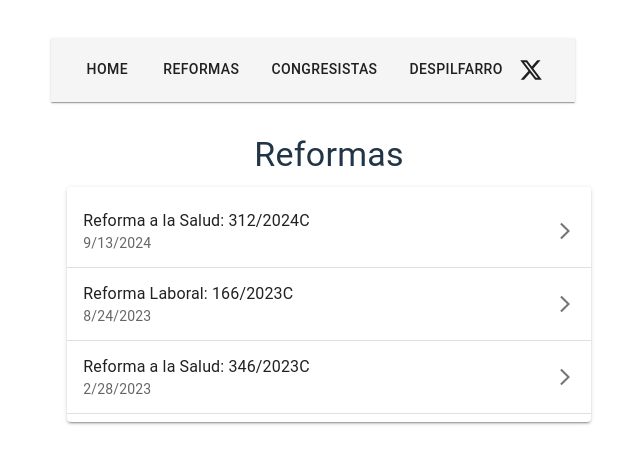
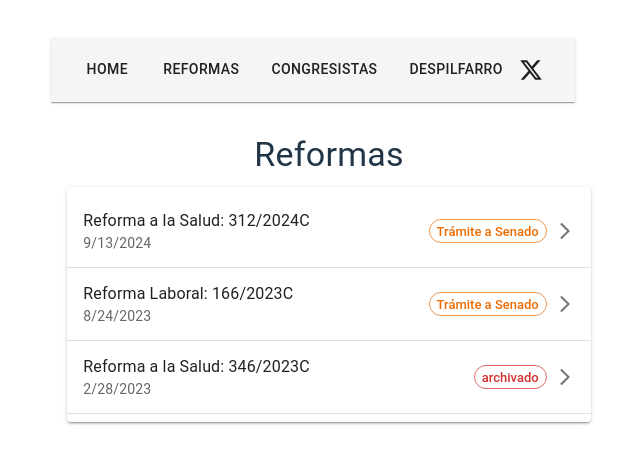
Before and after one commit to davidfgc/dato-mata-relato, a React (Vite) app: page /#/ in a window 1280 px wide. Shown: the part 154-618 px from the top of the page, without its empty margins (327-967 px from the left). Built offline with nearby package versions, Linux system fonts and the light colour scheme.

Commit message:
add: status chip

```diff
--- a/src/components/bills/BillsList.jsx
+++ b/src/components/bills/BillsList.jsx
@@ -3,6 +3,7 @@ import { Box, CircularProgress, List, ListItem, ListItemButton, ListItemText, Pa
 import { useEffect, useState } from 'react';
 import { Link } from 'react-router-dom';
 import { fetchBills } from '../../api/api';
+import StatusChip from '../common/StatusChip';
 
 const BillsList = () => {
   const [bills, setBills] = useState([]);
@@ -70,7 +71,8 @@ const BillsList = () => {
               <ListItem key={bill.id} disablePadding divider>
                 <ListItemButton component={Link} to={formatBillPath(bill.id)}>
                   <ListItemText primary={`${bill.shortTitle}: ${bill.id}`} secondary={new Date(bill.date).toLocaleDateString()} />
-                  <ArrowForwardIosIcon fontSize="small" color="action" />
+                  <StatusChip status={bill.status} />
+                  <ArrowForwardIosIcon fontSize="small" color="action" sx={{ marginLeft: 1 }} />
                 </ListItemButton>
               </ListItem>
             ))
--- /dev/null
+++ b/src/components/common/StatusChip.jsx
@@ -0,0 +1,39 @@
+import { Chip } from '@mui/material';
+import PropTypes from 'prop-types';
+
+/**
+ * A reusable status chip component that displays a status with appropriate styling
+ * @param {Object} props - Component props
+ * @param {string} props.status - The status text to display
+ * @param {string} [props.color] - Optional color override (default is determined by status)
+ * @param {string} [props.size] - Chip size ('small' or 'medium')
+ * @param {Object} [props.sx] - Additional MUI sx props
+ * @returns {JSX.Element} StatusChip component
+ */
+const StatusChip = ({ status, color, size = 'small', sx, ...props }) => {
+  // Determine color based on status if not explicitly provided
+  const getStatusColor = (statusText) => {
+    const statusLower = statusText.toLowerCase();
+
+    if (color) return color;
+
+    if (statusLower.includes('approved') || statusLower.includes('passed')) {
+      return 'success';
+    } else if (statusLower.includes('rejected') || statusLower.includes('failed') || statusLower.includes('archivado')) {
+      return 'error';
+    } else {
+      return 'warning';
+    }
+  };
+
+  return <Chip label={status} size={size} color={getStatusColor(status)} variant="outlined" sx={sx} {...props} />;
+};
+
+StatusChip.propTypes = {
+  status: PropTypes.string.isRequired,
+  color: PropTypes.string,
+  size: PropTypes.oneOf(['small', 'medium']),
+  sx: PropTypes.object,
+};
+
+export default StatusChip;
--- a/src/components/voting-record/BillCard.jsx
+++ b/src/components/voting-record/BillCard.jsx
@@ -1,6 +1,7 @@
-import { Card, CardContent, Chip, Stack, Typography } from '@mui/material';
+import { Card, CardContent, Stack, Typography } from '@mui/material';
 import Grid from '@mui/material/Grid2';
 import PropTypes from 'prop-types';
+import StatusChip from '../common/StatusChip';
 
 const BillCard = ({ bill }) => {
   return (
@@ -21,25 +22,13 @@ const BillCard = ({ bill }) => {
           </Grid>
           <Grid>
             <Stack spacing={1} alignItems="flex-end">
-              <Chip label={bill.status} size="small" color="error" variant="outlined" />
+              <StatusChip status={bill.status} />
               <Typography variant="body2" color="text.secondary">
                 {bill.date}
               </Typography>
             </Stack>
           </Grid>
         </Grid>
-
-        {/* <Typography variant="body1" sx={{ my: 2 }} textAlign={'justify'}>
-          {bill.description}
-        </Typography>
-
-        <Stack direction="row" spacing={1} flexWrap="wrap" useFlexGap>
-          {bill.tags?.map((tag) => (
-            <Chip key={tag} label={tag} size="small" sx={{ mb: 1 }} />
-          ))}
-          {bill.committee && <Chip label={bill.committee} size="small" color="primary" variant="outlined" sx={{ mb: 1 }} />}
-          {bill.origin && <Chip label={bill.origin} size="small" color="secondary" variant="outlined" sx={{ mb: 1 }} />}
-        </Stack> */}
       </CardContent>
     </Card>
   );
```
